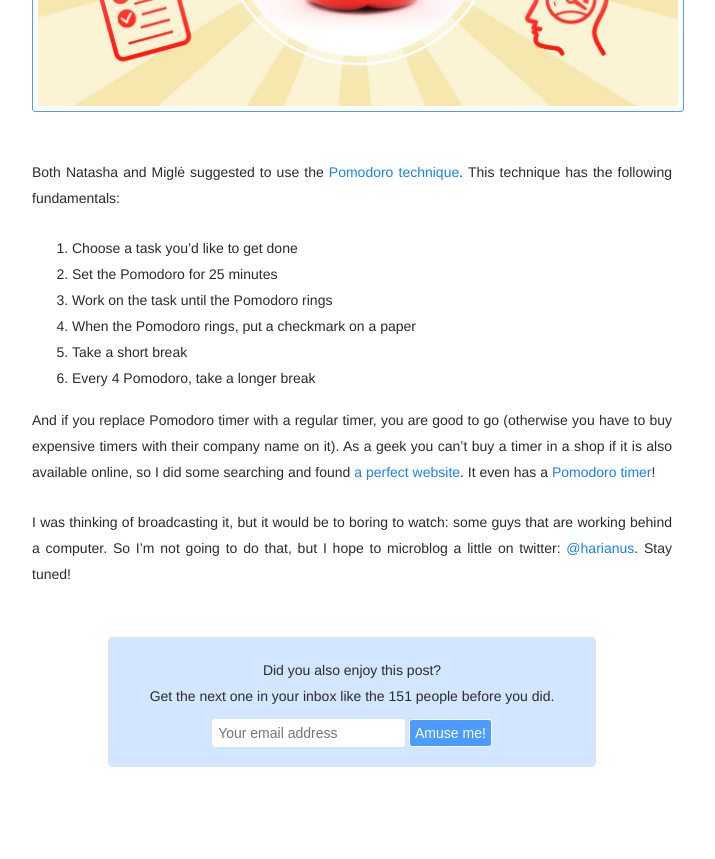
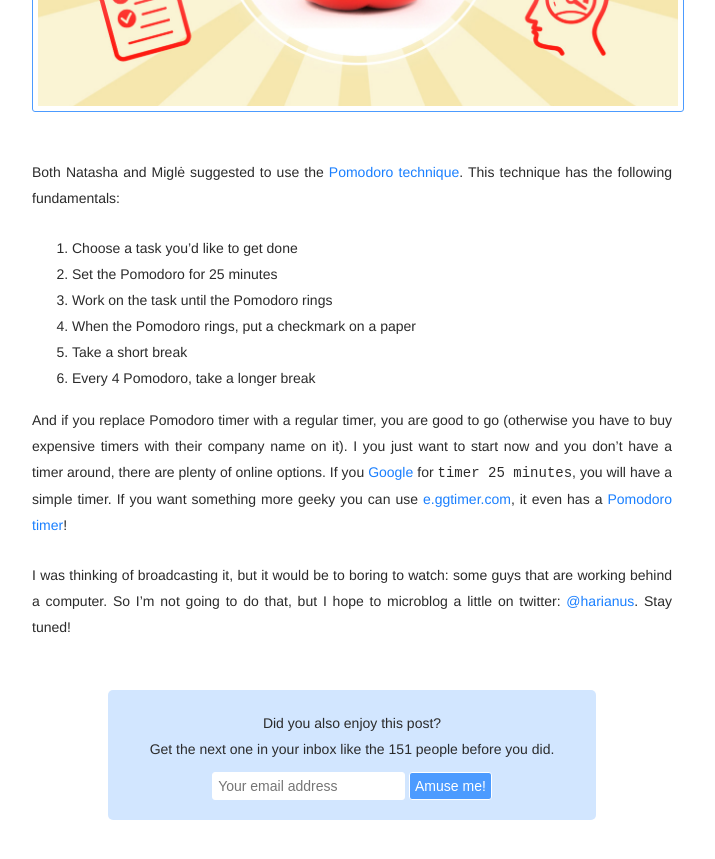
Before and after one commit to adriaandotcom/laspalmas.adriaan.io, a Jekyll site: the page built from _posts/2016-08-03-work-24-hours-straight.md, in a window 1280 px wide and 900 px high, scrolled down 1065 px. Shown: the top 859 px of the window, without its empty margins (288-1003 px from the left). Built offline with Jekyll 4.4.1, drawn with Linux system fonts in a browser that asks for light colours; some of the changed text lies outside the part shown.

Commit message:
Add Google timer

```diff
--- a/_posts/2016-08-03-work-24-hours-straight.md
+++ b/_posts/2016-08-03-work-24-hours-straight.md
@@ -16,6 +16,6 @@ Both Natasha and Miglė suggested to use the [Pomodoro technique](http://pomodor
 5. Take a short break
 6. Every 4 Pomodoro, take a longer break
 
-And if you replace Pomodoro timer with a regular timer, you are good to go (otherwise you have to buy expensive timers with their company name on it). As a geek you can't buy a timer in a shop if it is also available online, so I did some searching and found [a perfect website](http://e.ggtimer.com/). It even has a [Pomodoro timer](http://e.ggtimer.com/pomodoro)!
+And if you replace Pomodoro timer with a regular timer, you are good to go (otherwise you have to buy expensive timers with their company name on it). I you just want to start now and you don't have a timer around, there are plenty of online options. If you [Google](https://www.google.com/search?q=timer+25+minutes) for `timer 25 minutes`, you will have a simple timer. If you want something more geeky you can use [e.ggtimer.com](http://e.ggtimer.com/), it even has a [Pomodoro timer](http://e.ggtimer.com/pomodoro)!
 
 I was thinking of broadcasting it, but it would be to boring to watch: some guys that are working behind a computer. So I'm not going to do that, but I hope to microblog a little on twitter: [@harianus](https://twitter.com/harianus). Stay tuned!
```
